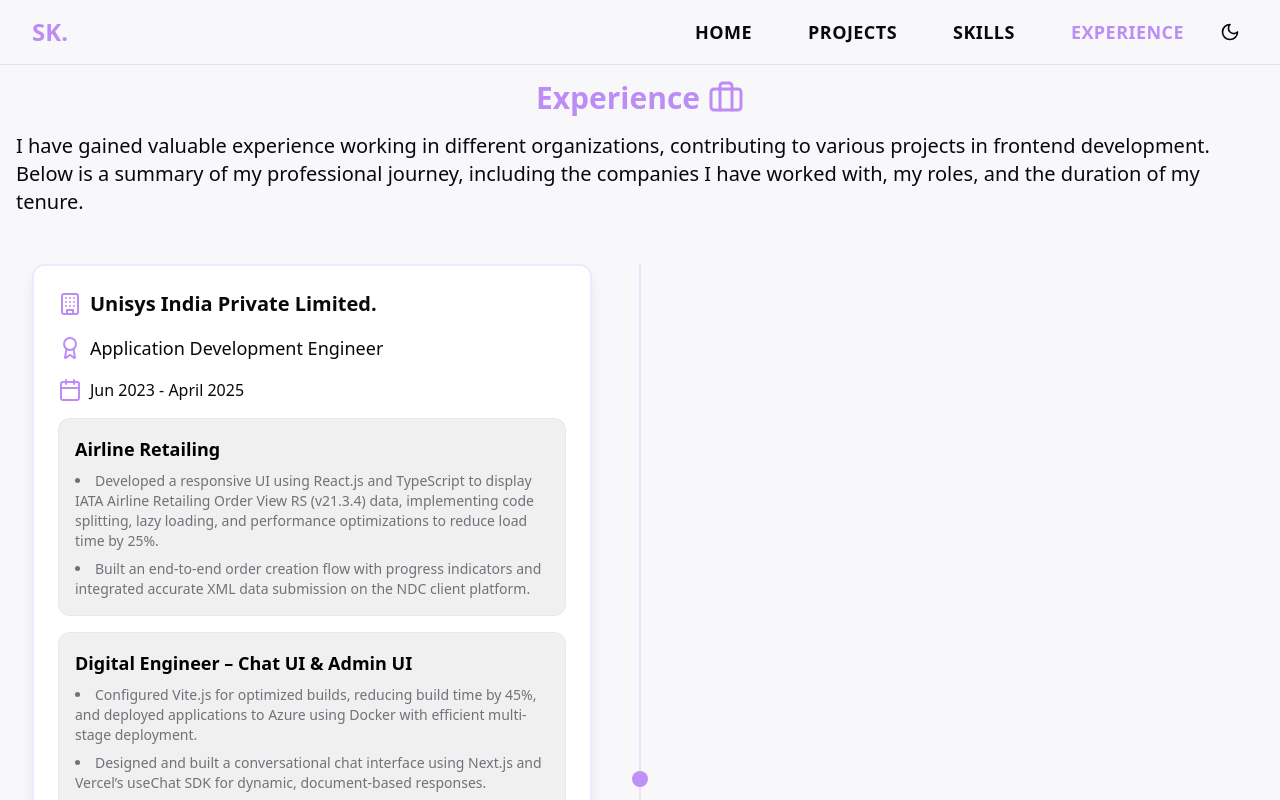
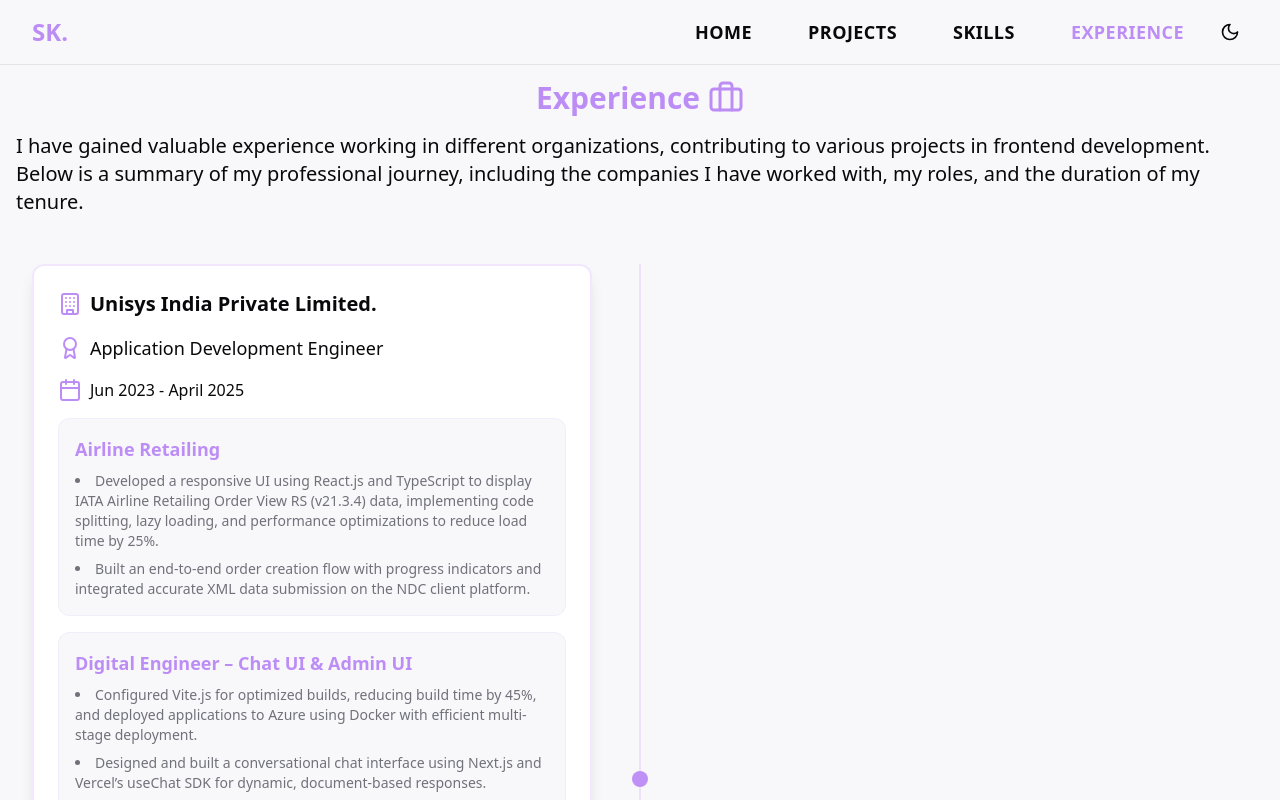
Before and after one commit to sanju1098/my-portfolio, a Next.js app: page /experience in a window 1280 px wide. Shown: the top 800 px of the page. Built offline with nearby package versions, Linux system fonts and the light colour scheme.

Commit message:
Updated Experience

```diff
--- a/src/app/experience/page.tsx
+++ b/src/app/experience/page.tsx
@@ -61,8 +61,8 @@ export default function Skills() {
                       {exp.projects.map((project: any, pIndex: number) => (
                         <div
                           key={pIndex}
-                          className="bg-[#f0f0f0] p-4 rounded-lg border border-primary/10">
-                          <h5 className="text-black text-lg font-semibold mb-2">
+                          className="bg-background p-4 rounded-lg border border-primary/10">
+                          <h5 className="text-primary text-lg font-semibold mb-2">
                             {project.name}
                           </h5>
                           <div className="mt-2">
```
